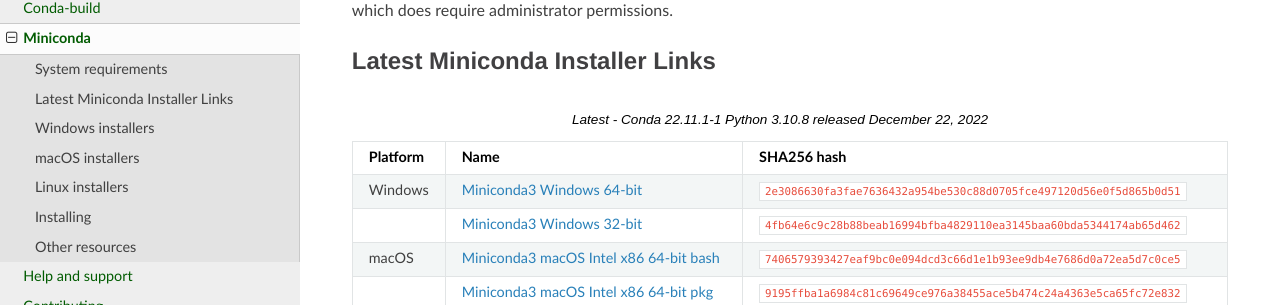
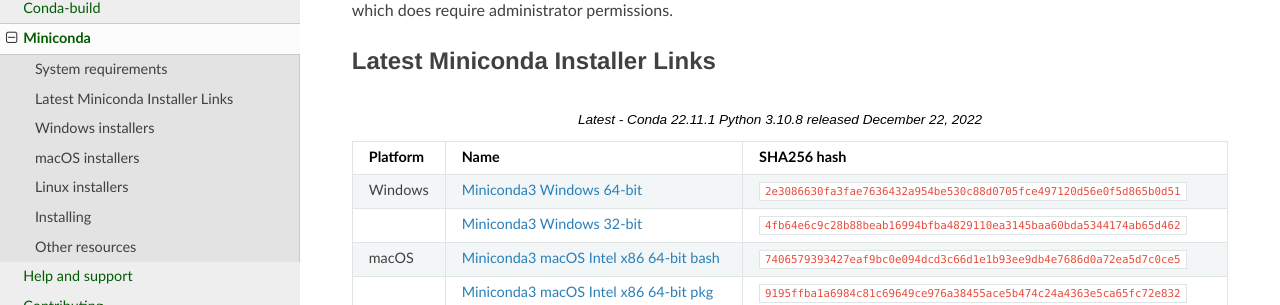
Before and after one commit to conda/conda-docs, a Sphinx documentation site: the page built from docs/source/miniconda.rst, in a window 1280 px wide and 900 px high, scrolled down 518 px. Shown: the part 148-453 px from the top of the window. Built offline with Sphinx 7.4.7 and the Read the Docs theme 2.0.0, drawn with Linux system fonts in a browser that asks for light colours.

Commit message:
Fix conda version

```diff
--- a/docs/source/miniconda.rst
+++ b/docs/source/miniconda.rst
@@ -32,7 +32,7 @@
 Latest Miniconda Installer Links
 ================================
 
-.. csv-table:: Latest - Conda 22.11.1-1 Python 3.10.8 released December 22, 2022
+.. csv-table:: Latest - Conda 22.11.1 Python 3.10.8 released December 22, 2022
    :header: Platform,Name,SHA256 hash
    :widths: 5, 10, 80
 
```
